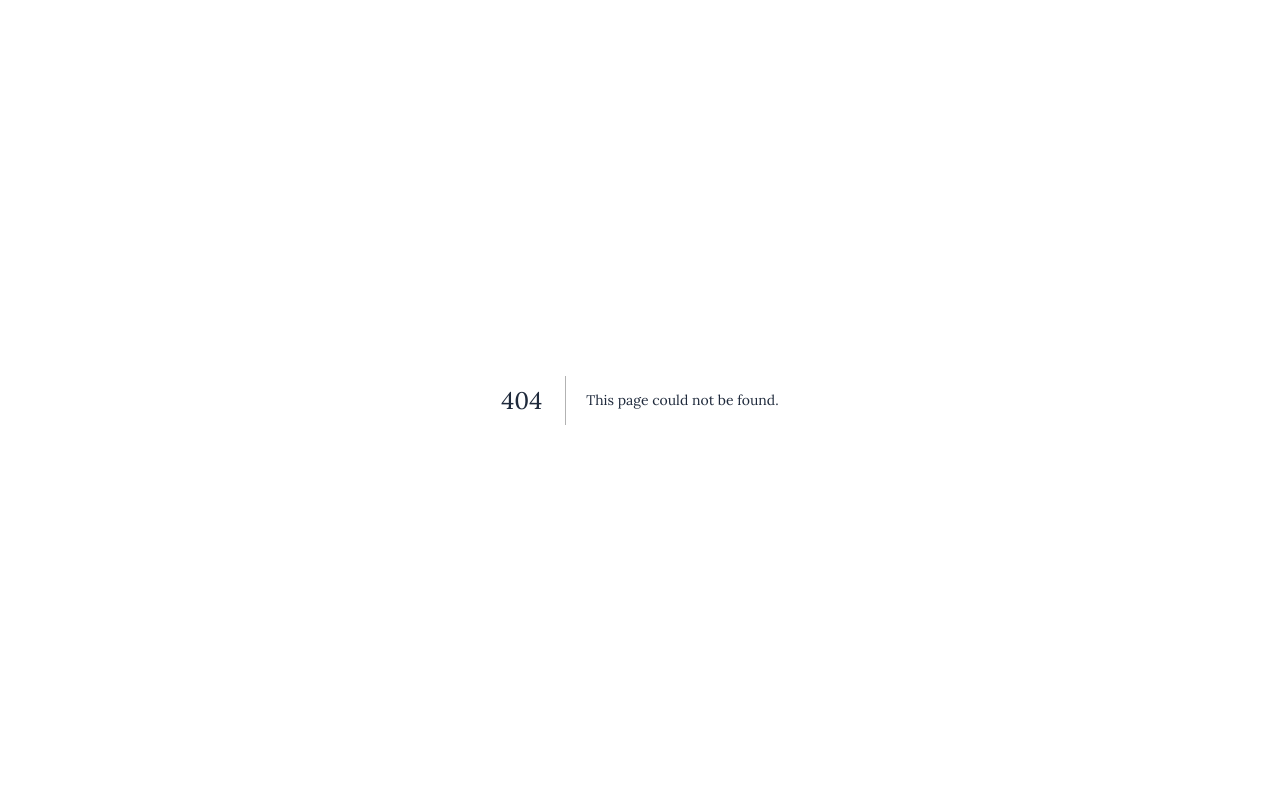
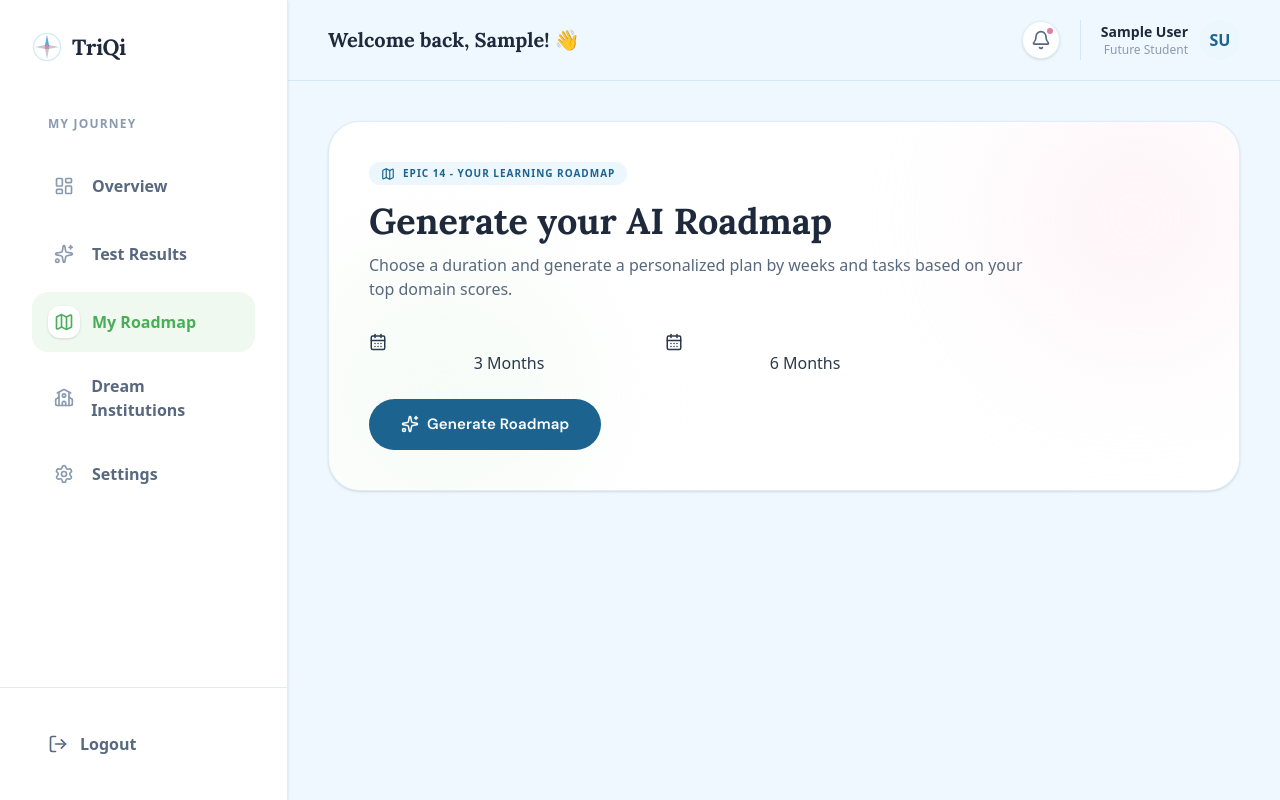
Before and after one commit to dounia-elg/TriQi, a Next.js app in the folder frontend/: page /dashboard/roadmap in a window 1280 px wide. Before the commit this address had no page. Built offline with nearby package versions, Linux system fonts and the light colour scheme; no server answers; sample sign-in values are in the browser's storage.

Commit message:
TRIQ-269 feat: implement Dashboard Roadmap page with data fetching and task management

```diff
--- /dev/null
+++ b/frontend/src/app/dashboard/roadmap/page.tsx
@@ -0,0 +1,190 @@
+'use client';
+
+import { useEffect, useMemo, useState } from 'react';
+import {
+  CalendarDays,
+  CheckCircle2,
+  Circle,
+  Loader2,
+  Map,
+  Sparkles,
+  Target,
+  Trophy,
+} from 'lucide-react';
+import {
+  roadmapsService,
+  Roadmap,
+  RoadmapStats,
+  RoadmapTask,
+  TaskStatus,
+} from '@/services/roadmaps.service';
+
+function weekProgress(tasks: RoadmapTask[]) {
+  const total = tasks.length;
+  const done = tasks.filter((t) => t.status === 'DONE').length;
+  const percent = total ? Math.round((done / total) * 100) : 0;
+  return { total, done, percent };
+}
+
+export default function DashboardRoadmapPage() {
+  const [roadmap, setRoadmap] = useState<Roadmap | null>(null);
+  const [stats, setStats] = useState<RoadmapStats | null>(null);
+  const [loading, setLoading] = useState(true);
+  const [generating, setGenerating] = useState(false);
+  const [selectedDuration, setSelectedDuration] = useState<3 | 6>(3);
+  const [updatingTaskId, setUpdatingTaskId] = useState<string | null>(null);
+
+  const fetchRoadmapData = async () => {
+    setLoading(true);
+    try {
+      const [roadmapData, statsData] = await Promise.all([
+        roadmapsService.getMyRoadmap(),
+        roadmapsService.getStats(),
+      ]);
+      setRoadmap(roadmapData);
+      setStats(statsData);
+    } catch (error) {
+      console.error('Failed to load roadmap:', error);
+    } finally {
+      setLoading(false);
+    }
+  };
+
+  useEffect(() => {
+    fetchRoadmapData();
+  }, []);
+
+  const currentWeek = useMemo(() => {
+    if (!roadmap?.weeks?.length) return 0;
+    const firstIncomplete = roadmap.weeks.findIndex((w) =>
+      w.tasks.some((t) => t.status !== 'DONE'),
+    );
+    return firstIncomplete === -1
+      ? roadmap.weeks.length
+      : firstIncomplete + 1;
+  }, [roadmap]);
+
+  const handleGenerate = async () => {
+    setGenerating(true);
+    try {
+      const generated = await roadmapsService.generate(selectedDuration);
+      setRoadmap(generated);
+      const freshStats = await roadmapsService.getStats();
+      setStats(freshStats);
+    } catch (error: any) {
+      const message =
+        error?.response?.data?.message ||
+        'Could not generate roadmap. Complete orientation test first.';
+      alert(Array.isArray(message) ? message[0] : message);
+    } finally {
+      setGenerating(false);
+    }
+  };
+
+  const handleToggleTask = async (
+    taskId: string,
+    currentStatus: TaskStatus,
+  ) => {
+    const nextStatus: TaskStatus =
+      currentStatus === 'DONE' ? 'PENDING' : 'DONE';
+
+    setUpdatingTaskId(taskId);
+    try {
+      const updatedRoadmap =
+        await roadmapsService.updateTaskStatus(taskId, nextStatus);
+      setRoadmap(updatedRoadmap);
+
+      const freshStats = await roadmapsService.getStats();
+      setStats(freshStats);
+    } catch (error) {
+      console.error('Failed to update task:', error);
+    } finally {
+      setUpdatingTaskId(null);
+    }
+  };
+
+  if (loading) {
+    return (
+      <div className="h-[60vh] flex flex-col items-center justify-center gap-4">
+        <Loader2 className="animate-spin text-(--primary)" size={34} />
+        <p className="text-(--dim) text-[11px] font-black uppercase tracking-widest">
+          Loading your roadmap...
+        </p>
+      </div>
+    );
+  }
+
+  if (!roadmap || !stats?.hasRoadmap) {
+    return (
+      <div className="max-w-5xl mx-auto pb-10 roadmap-rainbow-bg">
+        <div className="rounded-4xl border border-(--border) bg-white p-10 shadow-sm relative overflow-hidden">
+          <div className="absolute -top-12 -right-10 w-72 h-72 rounded-full bg-(--tint-pink) blur-3xl opacity-60" />
+          <div className="absolute -bottom-12 -left-8 w-72 h-72 rounded-full bg-(--tint-green) blur-3xl opacity-50" />
+
+          <div className="relative z-10">
+            <div className="inline-flex items-center gap-2 px-3 py-1 rounded-full bg-(--tint-blue) text-(--primary) text-[10px] font-black uppercase tracking-widest mb-4">
+              <Map size={14} /> EPIC 14 - Your Learning Roadmap
+            </div>
+
+            <h1
+              className="text-4xl font-black text-(--ink) mb-3"
+              style={{ fontFamily: 'Lora, serif' }}
+            >
+              Generate your AI Roadmap
+            </h1>
+
+            <p className="text-(--muted) max-w-2xl mb-8">
+              Choose a duration and generate a personalized plan by weeks
+              and tasks based on your top domain scores.
+            </p>
+
+            <div className="grid grid-cols-1 md:grid-cols-2 gap-4 max-w-xl mb-6">
+              <button
+                onClick={() => setSelectedDuration(3)}
+                className={
+                  selectedDuration === 3
+                    ? 'duration-card active'
+                    : 'duration-card'
+                }
+              >
+                <CalendarDays size={18} />
+                <span>3 Months</span>
+              </button>
+
+              <button
+                onClick={() => setSelectedDuration(6)}
+                className={
+                  selectedDuration === 6
+                    ? 'duration-card active'
+                    : 'duration-card'
+                }
+              >
+                <CalendarDays size={18} />
+                <span>6 Months</span>
+              </button>
+            </div>
+
+            <button
+              onClick={handleGenerate}
+              disabled={generating}
+              className="btn-primary"
+            >
+              {generating ? (
+                <Loader2 size={18} className="animate-spin" />
+              ) : (
+                <Sparkles size={18} />
+              )}
+              {generating ? 'Generating...' : 'Generate Roadmap'}
+            </button>
+          </div>
+        </div>
+      </div>
+    );
+  }
+
+  return (
+    <div className="max-w-7xl mx-auto pb-16">
+      <h1 className="text-3xl font-black">My Roadmap</h1>
+    </div>
+  );
+}
```
